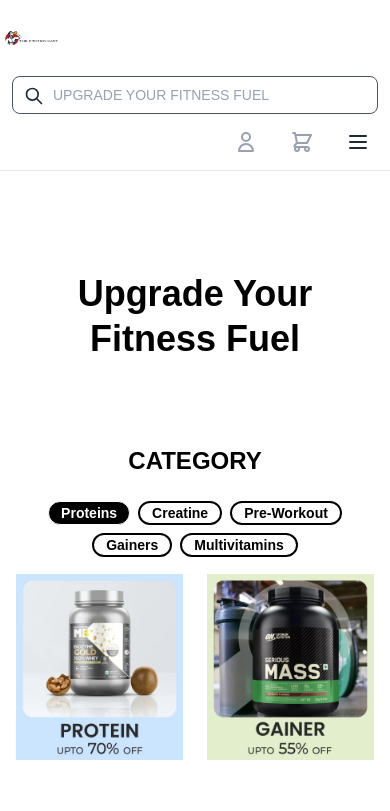
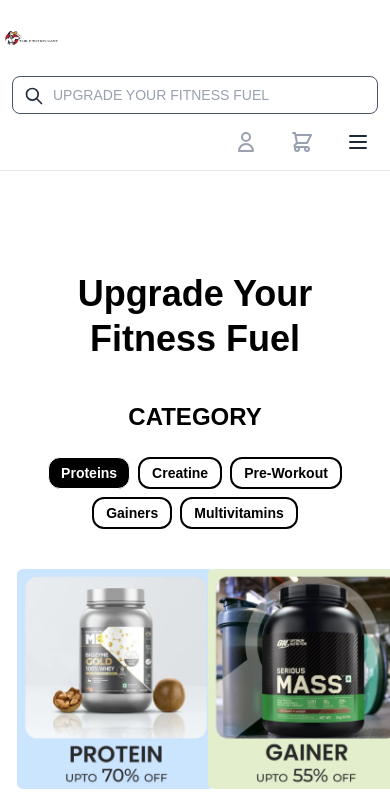
Before and after one commit to vanshpb/ProteinCart, a Next.js app: page / in a window 390 px wide. Shown: the top 811 px of the page. Built offline with nearby package versions, Linux system fonts and the light colour scheme.

Commit message:
new commit

```diff
--- a/app/components/HeroSection.tsx
+++ b/app/components/HeroSection.tsx
@@ -5,7 +5,7 @@
 
 const categories = ["Proteins", "Creatine", "Pre-Workout", "Gainers", "Multivitamins"];
 
-//product images (place them in /public/products/)
+// Product images (place them in /public/category/)
 const products = [
   { id: 1, img: "/category/MBgold.png" },
   { id: 2, img: "/category/MassGainer.png" },
@@ -26,41 +26,40 @@
     <section className="text-center py-20 px-4 sm:px-8 lg:px-16 bg-white">
       {/* Heading */}
       <motion.h1
-        initial={{ opacity: 0, y: 20, filter: "blur(10px)" }} // hidden + blurred
-        animate={{ opacity: 1, y: 0, filter: "blur(0px)" }}   // visible + clear
+        initial={{ opacity: 0, y: 20, filter: "blur(10px)" }}
+        animate={{ opacity: 1, y: 0, filter: "blur(0px)" }}
         transition={{ delay: 0.5, duration: 0.8, ease: "linear" }}
         className="text-4xl sm:text-5xl lg:text-6xl mb-5 font-bold text-black max-w-4xl mx-auto leading-tight mt-5"
       >
         Upgrade Your Fitness Fuel
       </motion.h1>
 
-
       {/* Categories */}
-      <motion.h1
+      <motion.h2
         initial={{ opacity: 0, y: 20 }}
         animate={{ opacity: 1, y: 0 }}
-        transition={{ delay: 1, duration: 0.8, ease: "linear" }} // comes after the first
-        className="text-2xl sm:text-3xl lg:text-[46px]  font-[800] mb-6 text-black mt-21"
+        transition={{ delay: 1, duration: 0.8, ease: "linear" }}
+        className="text-2xl sm:text-3xl lg:text-[46px] font-[800] mb-6 text-black mt-10"
       >
         CATEGORY
-      </motion.h1>
+      </motion.h2>
 
-      {/* product button  */}
-      <div className="flex justify-center gap-2 sm:gap-3 flex-wrap mb-0">
+      {/* Product Buttons */}
+      <div className="flex justify-center gap-2 sm:gap-3 flex-wrap mb-10">
         {categories.map((cat) => (
           <button
             key={cat}
             onClick={() => setActive(cat)}
-            className={`px-3 sm:px-4 py-0 rounded-xl border font-extrabold text-sm sm:text-base transition ${active === cat
-              ? "bg-black text-white"
-              : "bg-white text-black border-black border-2 hover:bg-gray-100"
-              }`}
+            className={`px-3 sm:px-4 py-1 rounded-xl border font-extrabold text-sm sm:text-base transition ${
+              active === cat
+                ? "bg-black text-white"
+                : "bg-white text-black border-black border-2 hover:bg-gray-100"
+            }`}
           >
             {cat}
           </button>
         ))}
       </div>
-
 
       {/* Product Images */}
       <div className="flex justify-center">
@@ -68,14 +67,13 @@
           {products.map((product) => (
             <div
               key={product.id}
-              className="rounded-lg overflow-hidden flex items-center justify-center"
+              className="relative w-[200px] h-[220px] rounded-lg overflow-hidden flex items-center justify-center"
             >
               <Image
                 src={product.img}
                 alt="Product Image"
-                width={410}
-                height={210}
-                className="object-contain w-[200px] h-[220px]"
+                fill
+                className="object-contain"
               />
             </div>
           ))}
```
